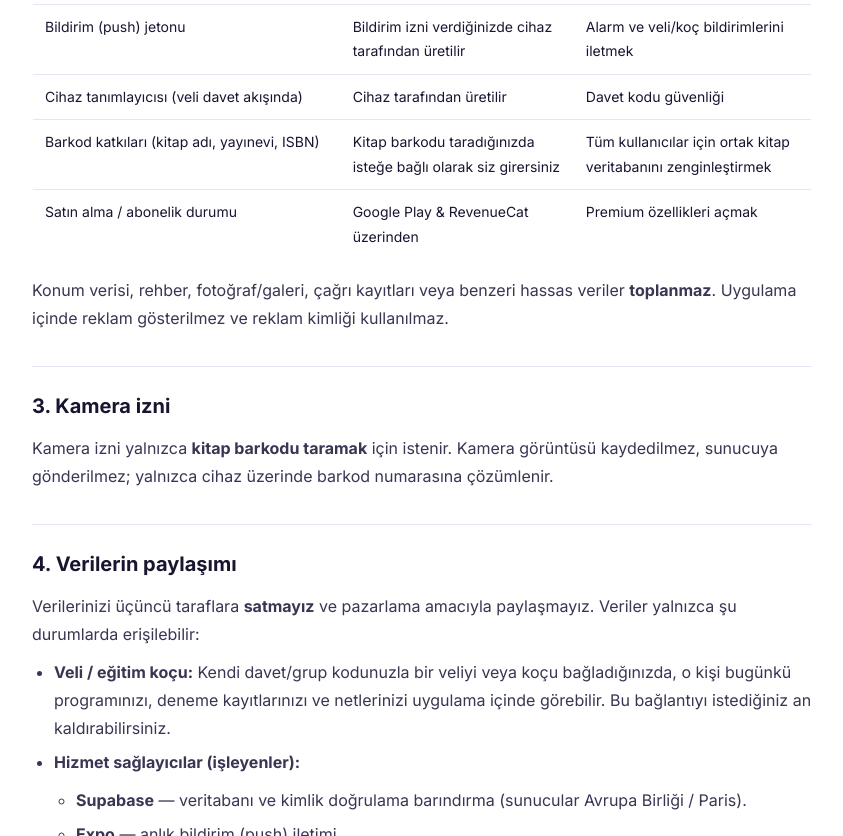
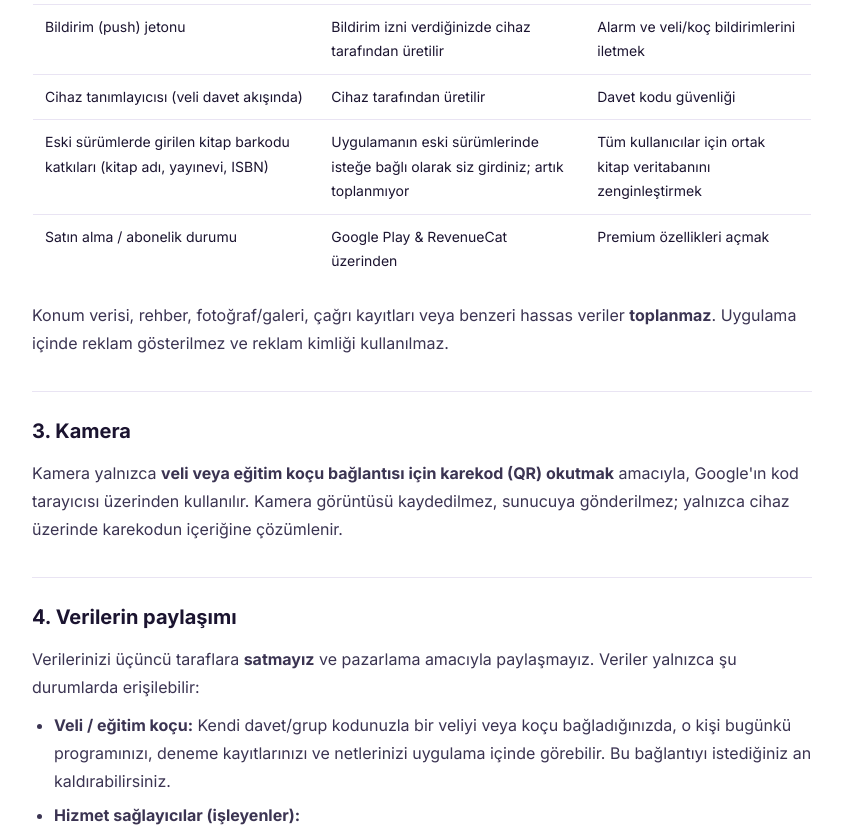
Before and after one commit to tokenring1/krononet-web, a plain HTML site: page privacy.html in a window 1280 px wide. Shown: the part 1040-1876 px from the top of the page, without its empty margins (218-1061 px from the left). Drawn offline with Linux system fonts and the light colour scheme.

Commit message:
Gizlilik/hesap silme: kamera yalnız bağlantı karekodu için, barkod katkıları eski sürümlerden
Co-Authored-By: Claude Opus 5.5 <noreply@anthropic.com>

```diff
--- a/privacy.html
+++ b/privacy.html
@@ -30,7 +30,7 @@
   <details class="hamburger"><summary aria-label="Menü">☰</summary><nav><a href="/yks-net-hesaplama/">Net Hesaplama</a><a href="/sinav-takvimi-2027/">Sınav Takvimi</a><a href="/calisma-programi/">Çalışma Programları</a><a href="/yks-kac-gun-kaldi/">Geri Sayım</a><a href="/#kimler">Veli & Koç</a><a href="https://play.google.com/store/apps/details?id=com.krononet.app&referrer=utm_source%3Dkrononet.com%26utm_medium%3Dweb%26utm_campaign%3Dyasal-menu"><b style="color:var(--accent)">▶ Uygulamayı İndir</b></a></nav></details>
 </div></header>
 <main class="wrap"><div class="yol"><a href="/">Ana sayfa</a> › Gizlilik Politikası</div><article class="yasal"><h1>Gizlilik Politikası</h1>
-  <p class="upd">Son güncelleme: 15 Eylül 2026</p>
+  <p class="upd">Son güncelleme: 14 Kasım 2026</p>
 
   <p>Bu metin, 6698 sayılı Kişisel Verilerin Korunması Kanunu ("KVKK") Madde 10
   kapsamında bir <strong>Aydınlatma Metni</strong>'dir ve <strong>Krononet</strong>
@@ -56,17 +56,18 @@
     <tr><td>Çalışma programları ve deneme kayıtları (kaynak, ders, tarih/saat, doğru-yanlış-boş, net, süre)</td><td>Uygulamayı kullanırken siz girersiniz</td><td>Programlama, net hesaplama, istatistik ve grafikler</td></tr>
     <tr><td>Bildirim (push) jetonu</td><td>Bildirim izni verdiğinizde cihaz tarafından üretilir</td><td>Alarm ve veli/koç bildirimlerini iletmek</td></tr>
     <tr><td>Cihaz tanımlayıcısı (veli davet akışında)</td><td>Cihaz tarafından üretilir</td><td>Davet kodu güvenliği</td></tr>
-    <tr><td>Barkod katkıları (kitap adı, yayınevi, ISBN)</td><td>Kitap barkodu taradığınızda isteğe bağlı olarak siz girersiniz</td><td>Tüm kullanıcılar için ortak kitap veritabanını zenginleştirmek</td></tr>
+    <tr><td>Eski sürümlerde girilen kitap barkodu katkıları (kitap adı, yayınevi, ISBN)</td><td>Uygulamanın eski sürümlerinde isteğe bağlı olarak siz girdiniz; artık toplanmıyor</td><td>Tüm kullanıcılar için ortak kitap veritabanını zenginleştirmek</td></tr>
     <tr><td>Satın alma / abonelik durumu</td><td>Google Play &amp; RevenueCat üzerinden</td><td>Premium özellikleri açmak</td></tr>
   </table>
   <p>Konum verisi, rehber, fotoğraf/galeri, çağrı kayıtları veya benzeri hassas
   veriler <strong>toplanmaz</strong>. Uygulama içinde reklam gösterilmez ve reklam
   kimliği kullanılmaz.</p>
 
-  <h2>3. Kamera izni</h2>
-  <p>Kamera izni yalnızca <strong>kitap barkodu taramak</strong> için istenir. Kamera
-  görüntüsü kaydedilmez, sunucuya gönderilmez; yalnızca cihaz üzerinde barkod
-  numarasına çözümlenir.</p>
+  <h2>3. Kamera</h2>
+  <p>Kamera yalnızca <strong>veli veya eğitim koçu bağlantısı için karekod (QR)
+  okutmak</strong> amacıyla, Google'ın kod tarayıcısı üzerinden kullanılır. Kamera
+  görüntüsü kaydedilmez, sunucuya gönderilmez; yalnızca cihaz üzerinde karekodun
+  içeriğine çözümlenir.</p>
 
   <h2>4. Verilerin paylaşımı</h2>
   <p>Verilerinizi üçüncü taraflara <strong>satmayız</strong> ve pazarlama amacıyla
```
Also changed, not shown: _yasal/hesap-silme.html (+1 -1 lines), _yasal/privacy.html (+7 -6 lines), hesap-silme.html (+1 -1 lines).
